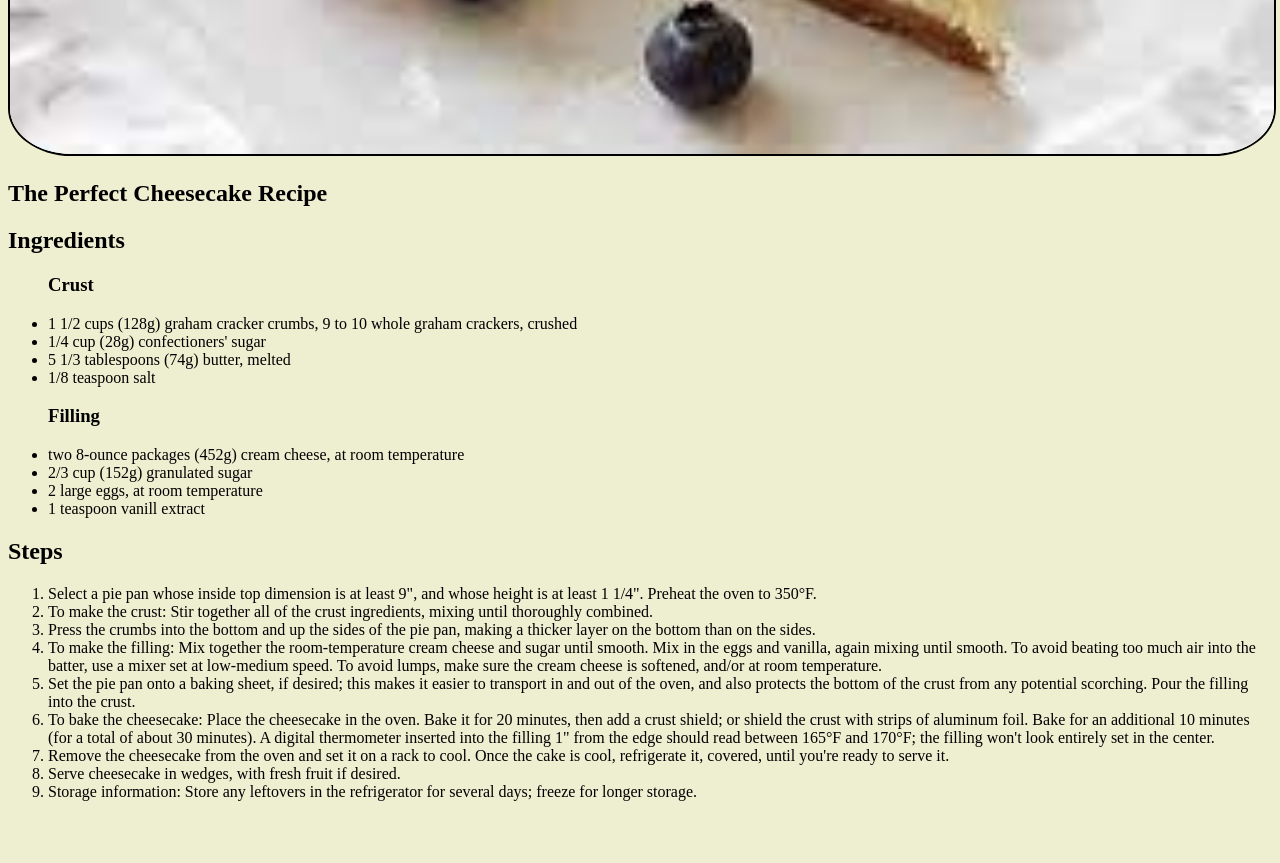
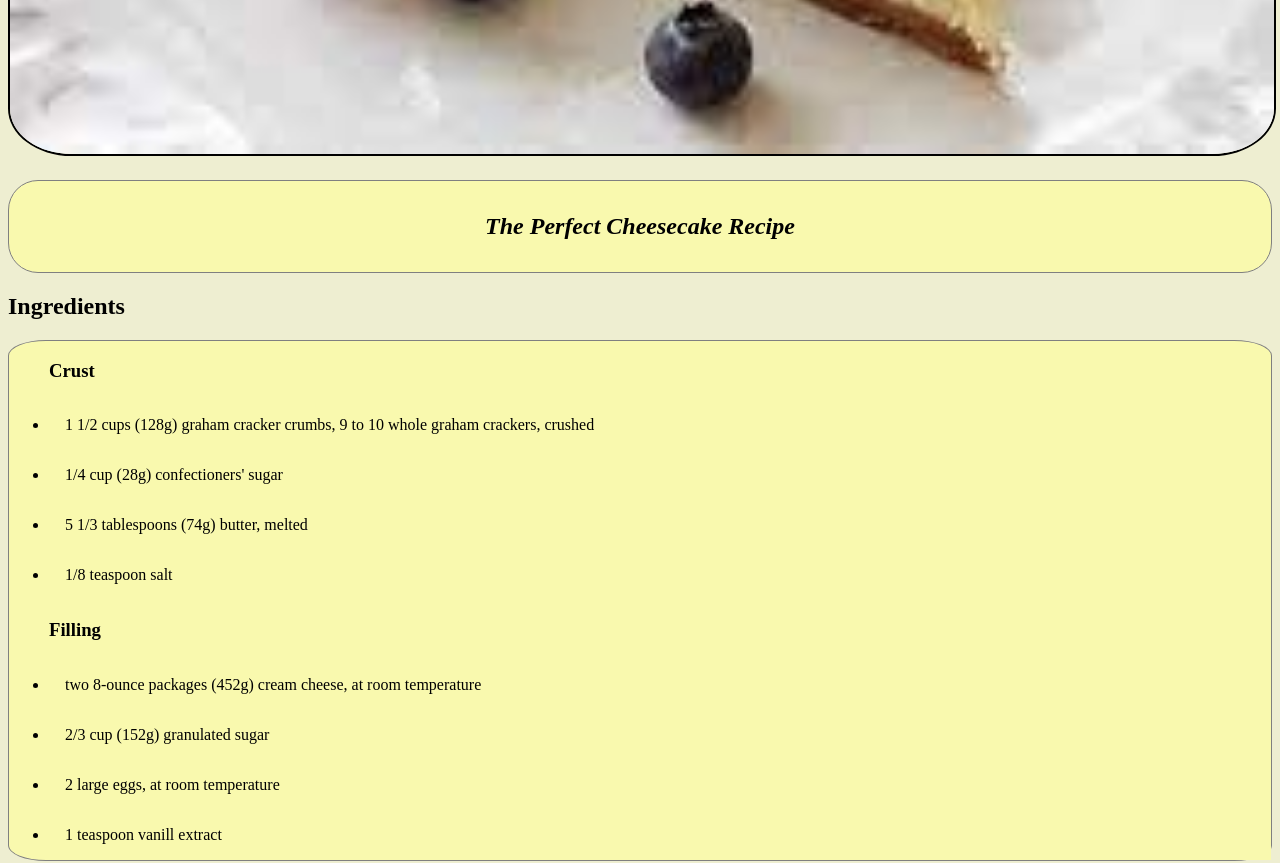
Before and after one commit to afcasco/odin-recipes, a plain HTML site: page recipes/cheesecake.html in a window 1280 px wide. Shown: the part 931-1794 px from the top of the page. Before the commit the page ends 1748 px from the top, so only its background shows below. Drawn offline with Linux system fonts and the light colour scheme.

Commit message:
add css styles

```diff
--- a/recipes/cheesecake.html
+++ b/recipes/cheesecake.html
@@ -12,7 +12,7 @@
 <body>
     <h1>Cheese Cake</h1>
     <img src="../images/cheesecake.jpeg">
-    <h2>The Perfect Cheesecake Recipe</h2>
+    <h2 class="perfect">The Perfect Cheesecake Recipe</h2>
 
     <h2>Ingredients</h2>
     <ul>
--- a/style/recipe.css
+++ b/style/recipe.css
@@ -15,3 +15,30 @@ h1 {
   text-align: center;
   font-weight: bolder;
 }
+
+.perfect {
+  font-weight: bolder;
+  font-style: italic;
+  text-align: center;
+  padding: 2rem;
+  border: 1px solid gray;
+  background-color: hsl(60, 86%, 83%);
+  border-radius: 30px;
+  border-style: groove;
+}
+
+ul,
+ol {
+  border: 1px solid gray;
+  border-radius: 3%;
+  background-color: hsl(60, 86%, 83%);
+}
+
+li {
+  padding: 1rem;
+  background-color: hsl(60, 86%, 83%);
+}
+
+h3 {
+  background-color: hsl(60, 86%, 83%);
+}
--- a/style/style.css
+++ b/style/style.css
@@ -18,9 +18,15 @@ img {
 
 ul {
   border: 2px solid black;
-  border-radius: 3%;
+  border-radius: 30px;
   border-style: ridge;
   padding: 30px;
   font-size: 24px;
   text-align: center;
+  background-color: hsl(60, 86%, 83%);
 }
+
+li,
+a {
+  background-color: hsl(60, 86%, 83%);
+}
```
Also changed, not shown: recipes/carbonara.html (+1 -1 lines).
